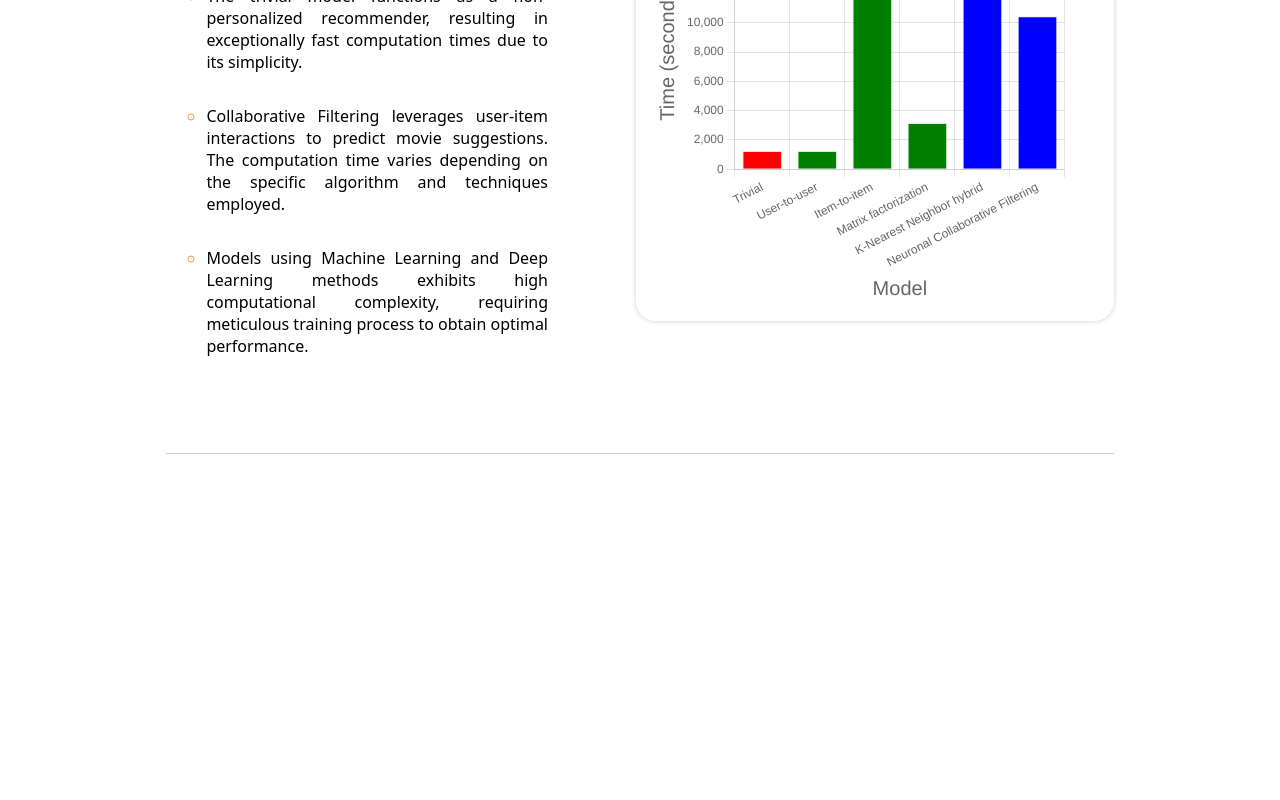
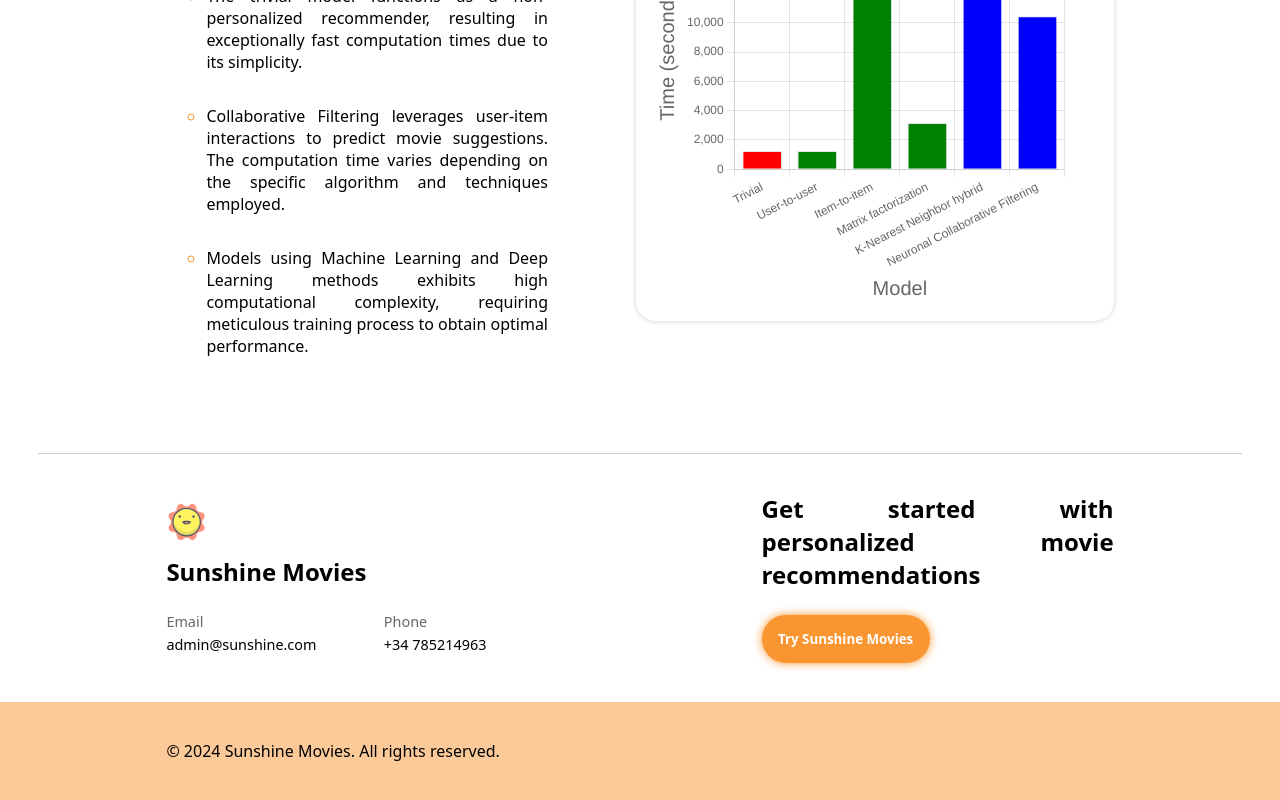
Before and after one commit to hangui11/Recommender-System-Frotend, a Vue app: page / in a window 1280 px wide. Shown: the part 2644-3444 px from the top of the page. Before the commit the page ends 3098 px from the top, so only its background shows below. Built offline with nearby package versions, Linux system fonts and the light colour scheme.

Commit message:
Finish home.vue page 👋

```diff
--- a/src/components/ModelDescription.vue
+++ b/src/components/ModelDescription.vue
@@ -5,13 +5,22 @@ const props = defineProps({
     type: {
         type: String,
         required: true
+    },
+    last: {
+      type: Boolean,
+      required: true
     }
+
 });
 
+
+const isLast = () => {
+  return ! props.last
+}
 </script>
 
 <template>
-    <div v-if="props.type === '1'" class="model-chart">
+    <div v-if="props.type === '1'" class="model-chart" :class="{'model-chart-line' : isLast()}">
 
       <div class="execution-time-text">
         <div id="model-chart-title">Computation Time</div>
@@ -29,7 +38,7 @@ const props = defineProps({
     </div>
 
 
-    <div v-else class="model-chart">
+    <div v-else class="model-chart" :class="{'model-chart-line' : isLast()}">
       <ModelChartBar type = '2' title='Model Accuracy' yLabel="Accuracy (%)" class="execution-chart"></ModelChartBar>
       <div class="accuracy-text">
         <div id="model-chart-title">Model Accuracy</div>
@@ -55,6 +64,10 @@ const props = defineProps({
   align-items: center;
   justify-content: center;
   padding: 4rem 0;
+
+}
+
+.model-chart-line {
   border-bottom: solid 1px rgba(0, 0, 0, 0.2)
 }
 
--- a/src/components/TheHome.vue
+++ b/src/components/TheHome.vue
@@ -40,6 +40,7 @@ let showImage = ref(false)
 let pointerModel = ref('Trivial');
 
 const models = ['Trivial', 'User-to-User', 'Item-to-Item', 'Matrix Factorization', 'K-Nearest-Neighbor', 'Neuronal Collaborative Filtering']
+const currentYear = new Date().getFullYear()
 
 // const selectModel = (index, keyWord=false) => {
 //   const modelsFiltered = filtereModel()
@@ -94,7 +95,6 @@ const enterModel = (modelIndex) => {
   for (let i = 0; i < models.length; ++i) {
     console.log(input.value)
     if (input.value.toLowerCase() == models[i].toLowerCase()) {
-      console.log('hola')
       const auxValue = input.value
       input.value = ''
       router.push(`/${auxValue}`)
@@ -181,15 +181,37 @@ const closeModelList = () => {
   </div>
   <div class="model-analysis">
     <h3>Model Analysis</h3>
-    <ModelDescription type="2"/>
-    <ModelDescription type="1"/>
-
+    <ModelDescription type="2" :last="false"/>
+    <ModelDescription type="1" :last="true"/>
   </div>
 
+  <footer>
+    <div class="footer-1">
+      <div>
+        <img :src="sun" class="footer-img"/>
+        <div class="footer-text">Sunshine Movies</div>
+        <div class="footer-contact">
+          <div>
+            <div class="footer-contact-text">Email</div>
+            <div>admin@sunshine.com</div>
+          </div>
+          <div>
+            <div class="footer-contact-text">Phone</div>
+            <div>+34 785214963 </div>
+          </div>
+        </div>
+      </div>
 
-  <footer>
+      <div>
+        <div class="footer-text">Get started with personalized movie recommendations</div>
+        <button class="footer-btn" @click="login">Try Sunshine Movies</button>
+      </div>
+    </div>
+  </footer>
 
-  </footer>
+  <div class="footer-2">
+    &copy; {{ currentYear }} Sunshine Movies. All rights reserved.
+  </div>
 
 </template>
 
@@ -499,8 +521,6 @@ li:hover {
   /* align-items: center; */
 }
 
-
-
 h3 {
   font-size: clamp(1.5rem, 4vw, 2.5rem);
   margin-top: 3rem;
@@ -509,6 +529,73 @@ h3 {
 
 }
 
+footer {
+  margin: 0 3%;
+  padding: 3% 10%;
+  border-top: solid 1px rgba(0, 0, 0, 0.2);
+  display: flex;
+  flex-direction: column;
+
+}
+
+.footer-img {
+  width: 2.5rem;
+  height: 2.5rem;
+  padding-bottom: 0.5rem;
+}
+
+.footer-1 {
+  display: flex;
+  justify-content: space-between;
+  align-items: center;
+  flex-direction: row;
+}
+
+.footer-text {
+  font-weight: bold;
+  font-size: 1.5rem;
+  padding-bottom: 1.5rem;
+  width: 22rem;
+  text-align: justify;
+}
+
+.footer-contact {
+  display: flex;
+  width: 20rem;
+  justify-content: space-between;
+  flex-direction: row;
+  font-size: 0.9rem;
+}
+
+.footer-contact-text {
+  color: rgba(0, 0, 0, 0.6);
+  padding-bottom: 0.25rem;
+}
+.footer-btn {
+  cursor: pointer;
+  border-radius: 50px;
+  width: 10.5rem;
+  height: 3rem;
+  font-weight: bold;
+  /* font-size: 0.75rem; */
+  border: none;
+  color: white;
+  background-color: rgba(250, 150, 50);
+  box-shadow: 0 0 10px rgba(250, 150, 50, 1);
+  transition: all 0.3s ease-in-out
+}
+
+.footer-btn:hover {
+  transform: translateY(-10%);
+  background-color: rgba(250, 150, 50, 0.8);
+  box-shadow: 0 0 10px rgba(250, 150, 50, 0.8);
+}
+
+.footer-2 {
+  padding: 3% 13%;
+  background-color: rgba(250, 150, 50, 0.5)
+
+}
 
 @keyframes slideInImage {
   from {
```
